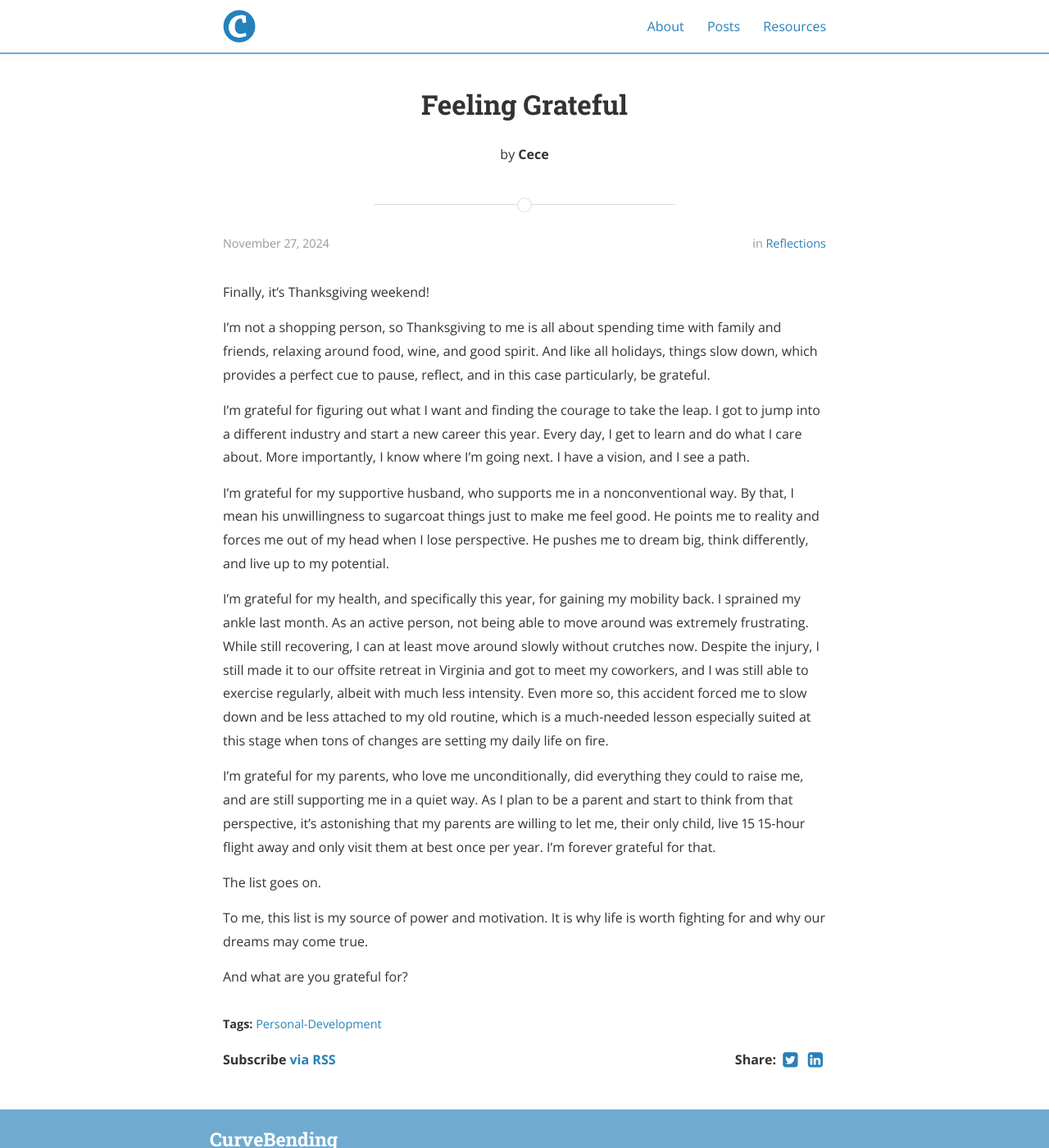
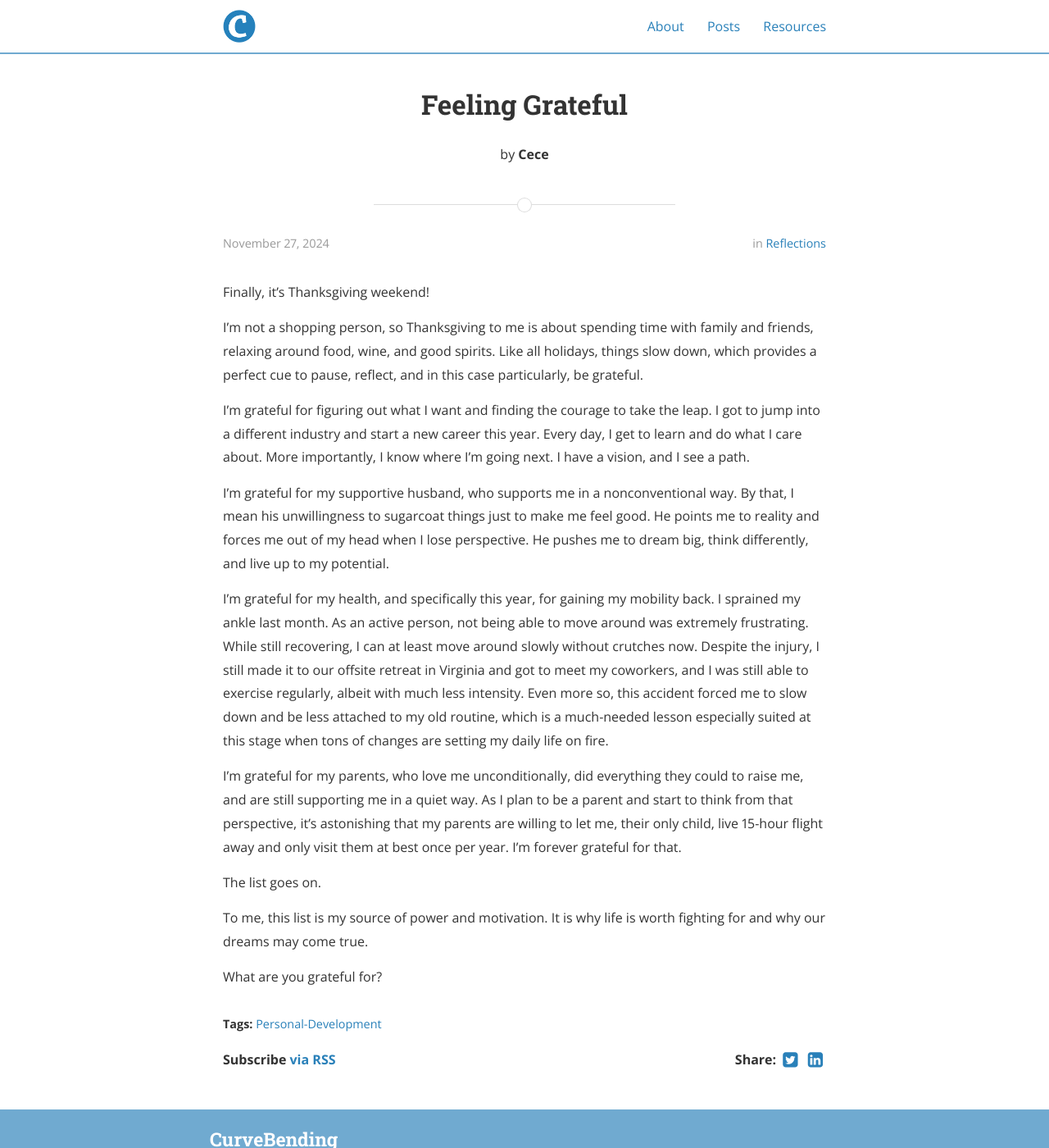
Before and after one commit to CurveBending/CurveBending.github.io, a Jekyll site: the page built from _posts/2024-11-28-Feeling Grateful.md, in a window 1280 px wide and 1400 px high. Shown: the whole window at 82% size. Built offline with Jekyll 4.4.1, drawn with Linux system fonts in a browser that asks for light colours; nearby versions of some CDN libraries.

Commit message:
new post

```diff
--- a/_posts/2024-11-28-Thanksgiving Special.md
+++ b/_posts/2024-11-28-Feeling Grateful.md
@@ -9,7 +9,7 @@ tags: "Personal-Development"
 
 Finally, it’s Thanksgiving weekend!
 
-I’m not a shopping person, so Thanksgiving to me is all about spending time with family and friends, relaxing around food, wine, and good spirit. And like all holidays, things slow down, which provides a perfect cue to pause, reflect, and in this case particularly, be grateful.
+I’m not a shopping person, so Thanksgiving to me is about spending time with family and friends, relaxing around food, wine, and good spirits. Like all holidays, things slow down, which provides a perfect cue to pause, reflect, and in this case particularly, be grateful.
 
 
 
@@ -19,7 +19,7 @@ I’m grateful for my supportive husband, who supports me in a nonconventional w
 
 I’m grateful for my health, and specifically this year, for gaining my mobility back. I sprained my ankle last month. As an active person, not being able to move around was extremely frustrating. While still recovering, I can at least move around slowly without crutches now. Despite the injury, I still made it to our offsite retreat in Virginia and got to meet my coworkers, and I was still able to exercise regularly, albeit with much less intensity. Even more so, this accident forced me to slow down and be less attached to my old routine, which is a much-needed lesson especially suited at this stage when tons of changes are setting my daily life on fire.
 
-I’m grateful for my parents, who love me unconditionally, did everything they could to raise me, and are still supporting me in a quiet way. As I plan to be a parent and start to think from that perspective, it’s astonishing that my parents are willing to let me, their only child, live 15 15-hour flight away and only visit them at best once per year. I’m forever grateful for that.
+I’m grateful for my parents, who love me unconditionally, did everything they could to raise me, and are still supporting me in a quiet way. As I plan to be a parent and start to think from that perspective, it’s astonishing that my parents are willing to let me, their only child, live 15-hour flight away and only visit them at best once per year. I’m forever grateful for that.
 
 The list goes on.
 
@@ -27,4 +27,4 @@ The list goes on.
 
 To me, this list is my source of power and motivation. It is why life is worth fighting for and why our dreams may come true.
 
-And what are you grateful for?
+What are you grateful for?
```
Also changed, not shown: _posts/2024-11-29-FOAK-Insight-OCED-2024-Nov-Report.md (added, +73 -0 lines), 1 other file.
